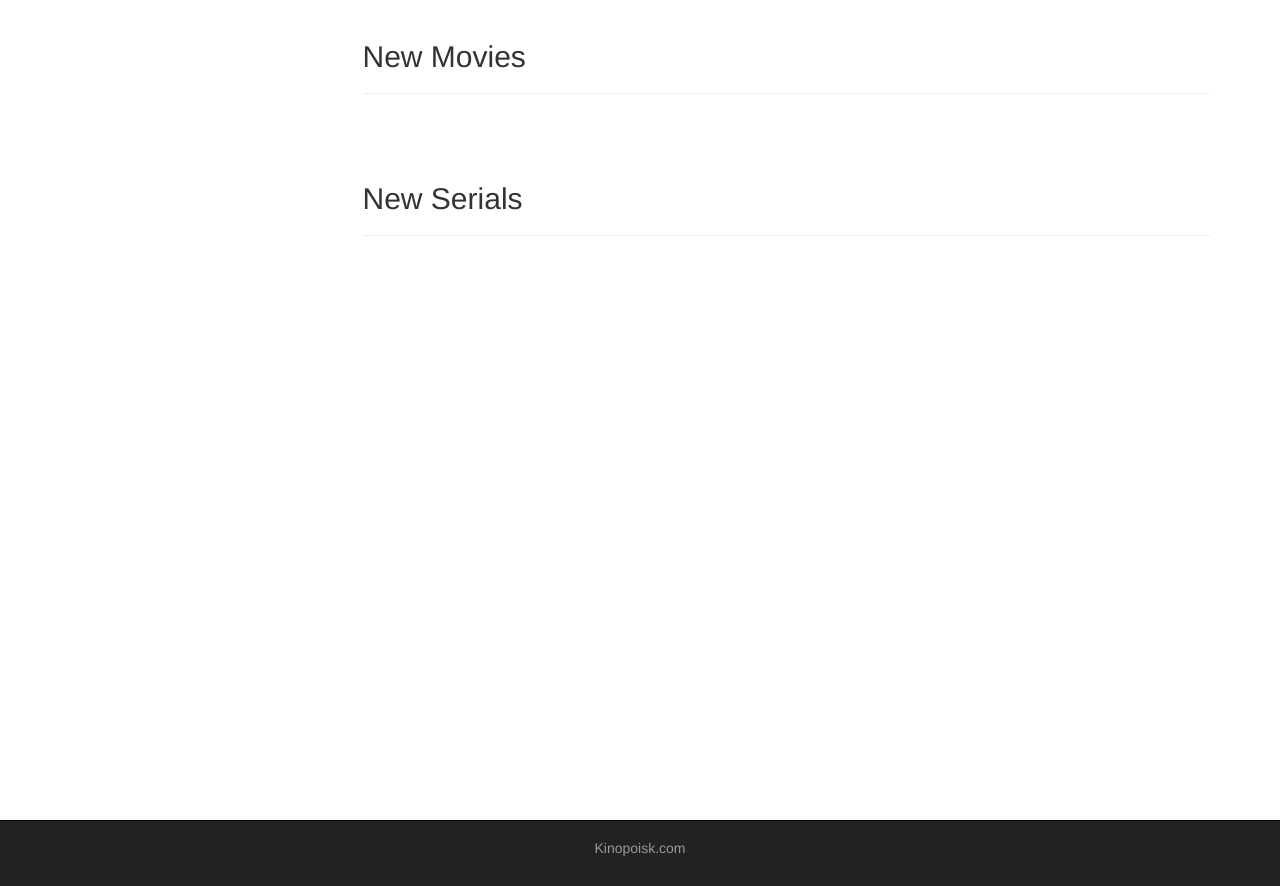
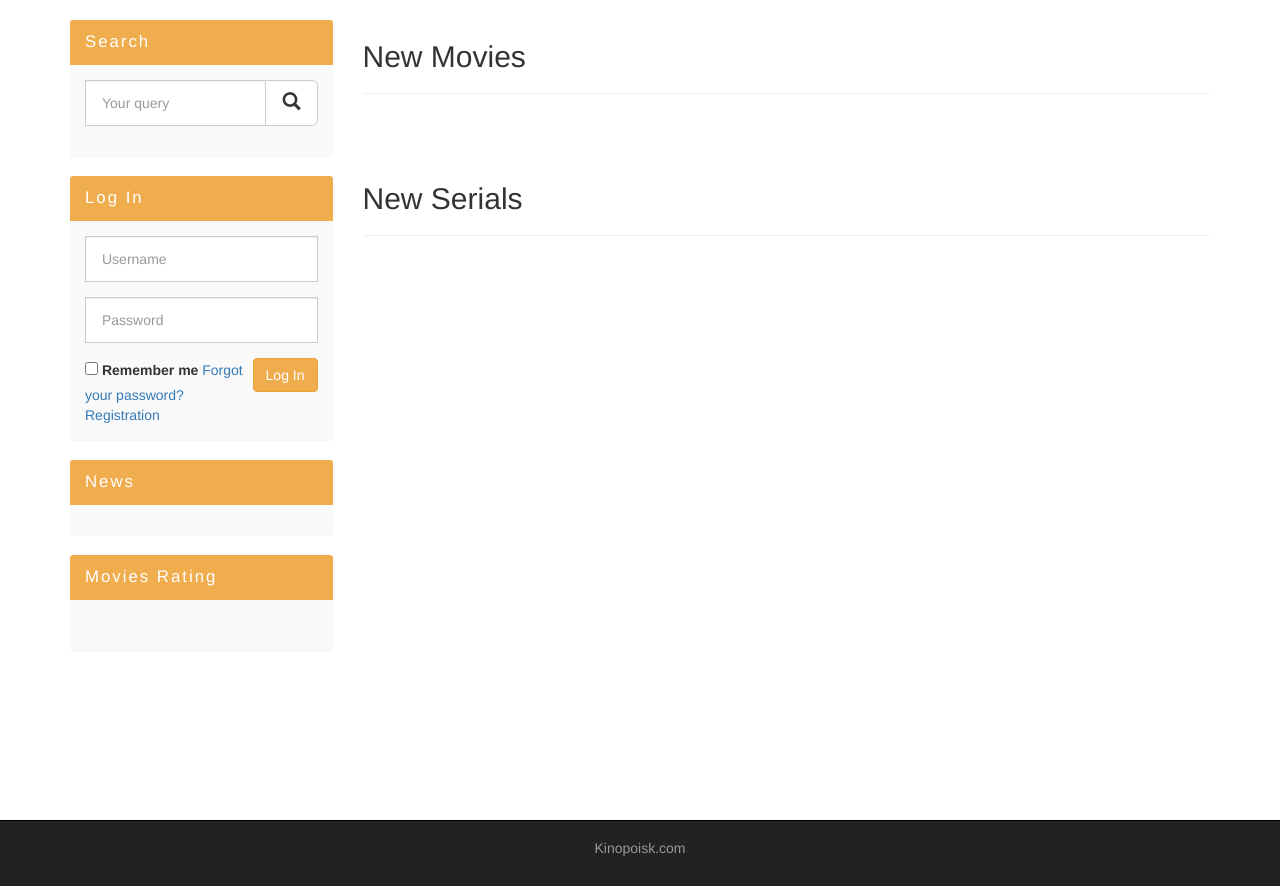
Before and after one commit to Maxim-Rider/SPTVR19-Php-Kinobaza, a CodeIgniter app: page /kinobaza/ in a window 1280 px wide. Shown: the part 172-1058 px from the top of the page. Run offline with CodeIgniter, Linux system fonts and the light colour scheme; data that the repository does not hold is empty; some libraries are stand-ins or nearby versions.

Commit message:
Исправлены некоторые ошибки

```diff
--- a/application/views/movies/create.php
+++ b/application/views/movies/create.php
@@ -10,6 +10,6 @@
     <input class = 'form-control input-lg' type = 'input' name = 'director' placeholder = 'Director'> <br>
     <input class = 'form-control input-lg' type = 'input' name = 'add_date' value = "<?php echo date("Y-m-d")." ".date("h:i:s"); ?>"> <br>
     <input class = 'form-control input-lg' type = 'input' name = 'category_id' placeholder = 'Category (1 for Move / 2 for Serial)'> <br>
-    <input class = 'btn btn-success' type = 'input' name = 'submit' placeholder = 'Add'> <br>
+    <input class = 'btn btn-success' type = 'submit' name = 'submit' value = 'Add'> <br>
 
 </form>
--- a/application/views/movies/view.php
+++ b/application/views/movies/view.php
@@ -13,7 +13,7 @@
 </div>
 
 <div class = "well info-block text-center">
-    Year: <span class = "badge"> <?php echo $year; ?> </span>    Year: <span class = "badge"> <?php echo $year; ?> </span>
+    Year: <span class = "badge"> <?php echo $year; ?> </span>
     Rating: <span class = "badge"> <?php echo $rating; ?> </span>
     Director: <span class = "badge"> <?php echo $director; ?> </span>
 </div>
--- a/application/views/templates/footer.php
+++ b/application/views/templates/footer.php
@@ -1,5 +1,6 @@
 
                     </div>
+                    <?php $this->load->view('templates/menu', $news, $films); ?>
 
                 </div>
 
--- a/application/views/templates/menu.php
+++ b/application/views/templates/menu.php
@@ -1,7 +1,7 @@
 
-                        <class = "col-lg-3 col-lg-pull-9">
+                        <div class = "col-lg-3 col-lg-pull-9">
                             <div class = "panel panel-info hidden-xs">
-                                <div class = "panel-heading">3<div class = "sidebar-header">Search</div></div>
+                                <div class = "panel-heading"><div class = "sidebar-header">Search</div></div>
                                 <div class = "panel-body">
                                     <form role = "search" action = "/search/" method = "get">
                                         <div class = "form-group">
@@ -30,25 +30,25 @@
                                                 'checked' => set_value('remember'));
                                         ?>
 
-                                        <?php echo $this -> session -> flashdata('general__error'); ?>
+                                        <?php echo $this->session->flashdata('general__error'); ?>
 
                                         <form role = "form" action = "/auth/login/" method = "post">
 
                                             <div class = "form-group">
                                                 <input type = "text" class = "form-control input-lg" placeholder = "Username" name = "username">
-                                                <?php echo $this -> session -> flashdata('username__error'); ?>
+                                                <?php echo $this->session->flashdata('username__error'); ?>
                                             </div>
 
                                             <div class = "form-group">
-                                                <input type = "text" class = "form-control input-lg" placeholder = "Password" name = "password">
-                                                <?php echo $this -> session -> flashdata('password__error'); ?>
+                                                <input type = "password" class = "form-control input-lg" placeholder = "Password" name = "password">
+                                                <?php echo $this->session->flashdata('password__error'); ?>
                                             </div>
 
                                             <button type = "submit" class = "btn btn-warning pull-right">Log In</button>
 
                                             <dd>
                                                 <?php echo form_checkbox($remember); ?> <?php echo form_label('Remember me'.'<br>', $remember['id']); ?>
-                                                <?php echo anchor($this -> dx_auth -> forgor_password_uri, 'Forgot your password?'.'<br>'); ?>
+                                                <?php echo anchor($this -> dx_auth -> forgot_password_uri, 'Forgot your password?'.'<br>'); ?>
                                                 <?php
                                                     if ($this -> dx_auth -> allow_registration) {
                                                         echo anchor($this -> dx_auth -> register_uri, 'Registration');
@@ -98,3 +98,6 @@
 
                                 </div>
                             </div>
+
+
+                         </div>
```
